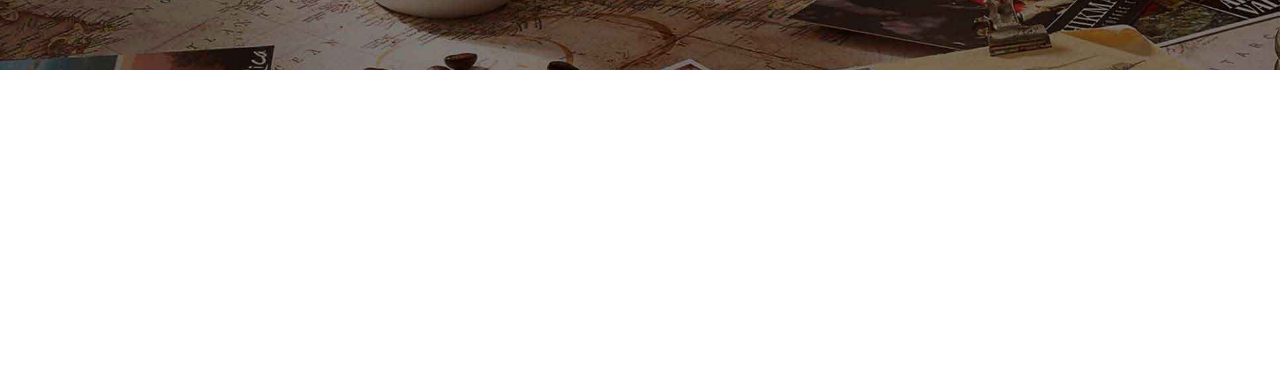
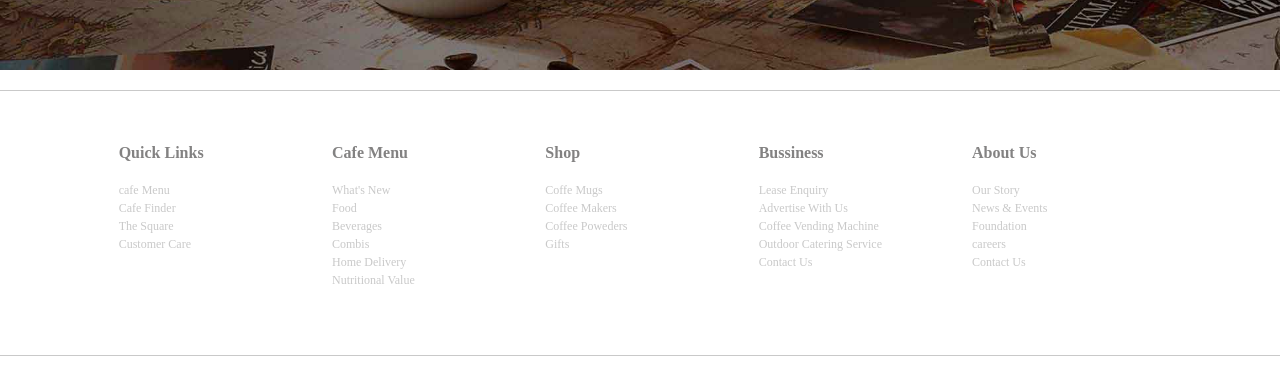
Before and after one commit to hyvip-ai/ccd_clone, a plain HTML site: page index.html in a window 1280 px wide. Shown: the part 2377-2750 px from the top of the page. Before the commit the page ends 2447 px from the top, so only its background shows below. Drawn offline with nearby package versions, Linux system fonts and the light colour scheme; a web font is replaced by a local one.

Commit message:
Added Footer Section

```diff
--- a/index.html
+++ b/index.html
@@ -153,6 +153,7 @@
     </div>
   </div>
 </div>
+<!-- secodn colu,mn section ending -->
     <!-- parallax section starting -->
     <section id="parallax" class="paralax">
       <img src="./assets/history-text_0_0.png" alt="History" />
@@ -160,6 +161,60 @@
         <i class="fas fa-long-arrow-alt-right"></i><span>Read Our Story</span>
       </div>
     </section>
+    <!-- parallax ending -->
+    <footer class="footer container-fluid">
+        <div class="row justify-content-center">
+          <div class="col-2">
+            <p>Quick Links</p>
+            <ul>
+              <li>cafe Menu</li>
+              <li>Cafe Finder</li>
+              <li>The Square</li>
+              <li>Customer Care</li>
+            </ul>
+          </div>
+          <div class="col-2">
+            <p>Cafe Menu</p>
+            <ul>
+              <li>What's New</li>
+              <li>Food</li>
+              <li>Beverages</li>
+              <li>Combis</li>
+              <li>Home Delivery</li>
+              <li>Nutritional Value</li>
+            </ul>
+          </div>
+          <div class="col-2">
+            <p>Shop</p>
+            <ul>
+              <li>Coffe Mugs</li>
+              <li>Coffee Makers</li>
+              <li>Coffee Poweders</li>
+              <li>Gifts</li>
+            </ul>
+          </div>
+          <div class="col-2">
+            <p>Bussiness</p>
+            <ul>
+              <li>Lease Enquiry</li>
+              <li>Advertise With Us</li>
+              <li>Coffee Vending Machine</li>
+              <li>Outdoor Catering Service</li>
+              <li>Contact Us</li>
+            </ul>
+          </div>
+          <div class="col-2">
+            <p>About Us</p>
+            <ul>
+              <li>Our Story</li>
+              <li>News & Events</li>
+              <li>Foundation</li>
+              <li>careers</li>
+              <li>Contact Us</li>
+            </ul>
+          </div>
+        </div>
+    </footer>
     <script src="https://unpkg.com/swiper@7/swiper-bundle.min.js"></script>
     <script src="app.js"></script>
   </body>
--- a/style.css
+++ b/style.css
@@ -187,6 +187,31 @@ body {
   text-align: center;
 }
 
+footer{
+  padding: 20px 0px;
+  color: #c9c9c9;
+  font-family: 'Gentium Book Basic';
+
+}
+footer .row{
+  padding: 50px 0px 50px 0px;
+  border-top: 1px solid #c9c9c9;
+  border-bottom: 1px solid #c9c9c9;
+}
+footer .row p{
+  font-size: 14;
+  font-weight: 700;
+  color: #838282;
+}
+footer .row ul{
+  list-style-type: none;
+  padding-left: 0;
+}
+footer .row ul li{
+  font-size: 12px;
+  font-weight: 400;
+}
+
 @media (max-width: 990px) {
   .paralax {
     /* height: 460px; */
```
